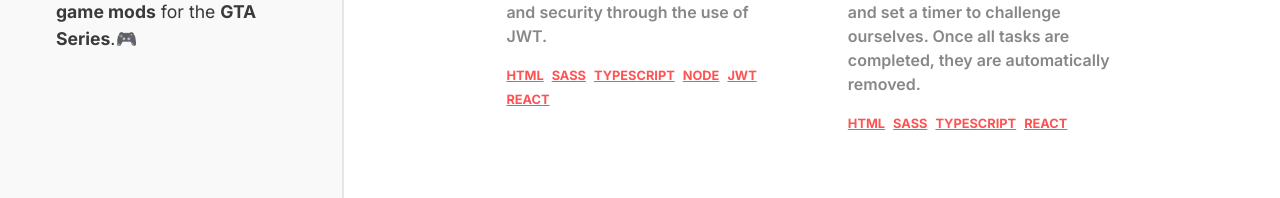
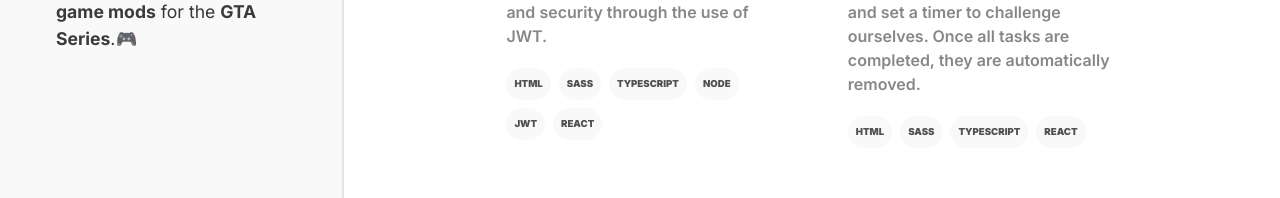
Before and after one commit to SuperCoolNinja/portfolio, a React (Vite) app: page / in a window 1280 px wide. Shown: the part 596-794 px from the top of the page. Built offline with nearby package versions, Linux system fonts and the light colour scheme.

Commit message:
pouf modern stack visual

```diff
--- a/src/components/card/index.tsx
+++ b/src/components/card/index.tsx
@@ -30,9 +30,9 @@ export const Card: React.FunctionComponent<ICard> = ({
           </div>
 
           <div>
-            <ul className="flex flex-wrap gap-2 text-[#ff0000ad] font-bold text-xs lg:text-[0.8rem] underline ">
+            <ul className="flex flex-wrap gap-2">
               {stacks.map((v, i) => (
-                <li key={i}>{v}</li>
+                <li className="text-[#000000ad] font-black text-xs lg:text-[0.6rem] bg-[#f9f9f9] p-2 rounded-full" key={i}>{v}</li>
               ))}
             </ul>
           </div>
```
